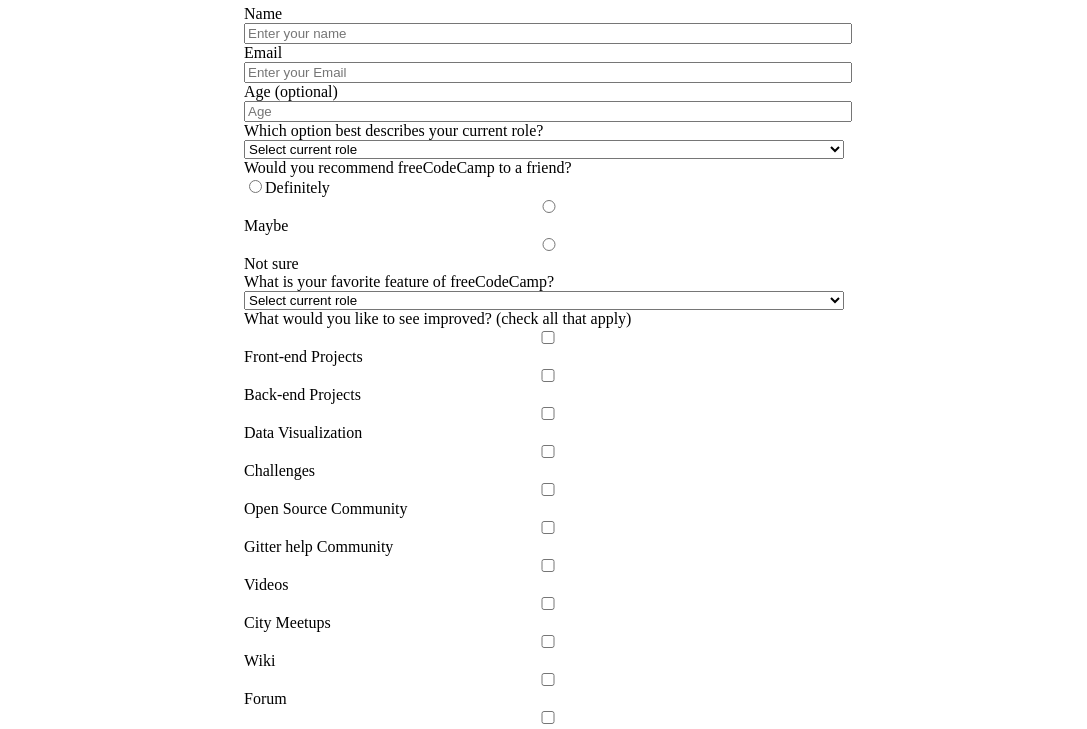
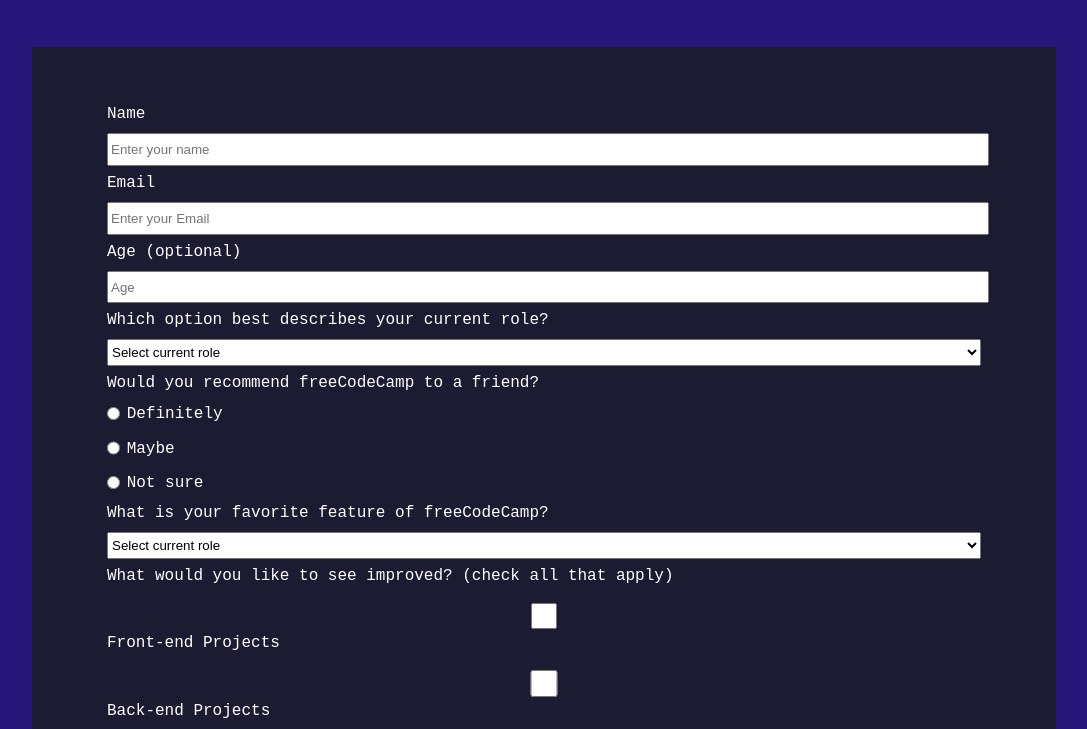
Before and after one commit to onemore8762/Registration-Form-Survey, a plain HTML site: page index.html in a window 1280 px wide. Shown: the part 109-838 px from the top of the page, without its empty margins (96-1183 px from the left). Drawn offline with Linux system fonts and the light colour scheme.

Commit message:
add styles

```diff
--- a/index.html
+++ b/index.html
@@ -35,9 +35,9 @@
             </div>
             <div>
                 <div>Would you recommend freeCodeCamp to a friend?</div>
-                <label><input type="radio" class="inline"/>Definitely </label>
-                <label><input type="radio" />Maybe </label>
-                <label><input type="radio" />Not sure </label>
+                <label><input type="radio" value="Definitely" name="user_recommend" class="inline"/>Definitely </label>
+                <label><input type="radio" value="Maybe" name="user_recommend" class="inline"/>Maybe </label>
+                <label><input type="radio" value="Not sure" name="user_recommend" class="inline"/>Not sure </label>
             </div>
             <div>
                 <label>What is your favorite feature of freeCodeCamp?
--- a/style.css
+++ b/style.css
@@ -1,22 +1,44 @@
 body{
     margin: 0;
     width: 100%;
+    font-family: monospace;
+    font-size: 16px;
+    background-color:rgb(39, 22, 122);
+    color: #ffffff;
 }
 
+header{
+    text-align: center;
+}
+header p{
+    font-style: italic;
+}
+form{
+    margin-top: 50px;
+    background-color: #1b1b32;
+    padding: 50px 75px;
+}
+input,select,textarea{
+    margin: 10px 0 0 0;
+	width: 100%;
+  min-height: 2em;
 
-input,select,textarea{
-
-    width: 100%;
 }
 
 .container{
-    margin:0 auto;
-    width: 600px;
+    margin:30px auto;
+    width: 80%;
+    min-width: 300px;
+
 }
 
-.label{
+label{
     display: block;
+    margin: 0.5rem 0;
 }
+
 .inline{
-    width: unset;
+  width: unset;
+  margin: 0 0.5em 0 0;
+  vertical-align: middle;
 }
```
